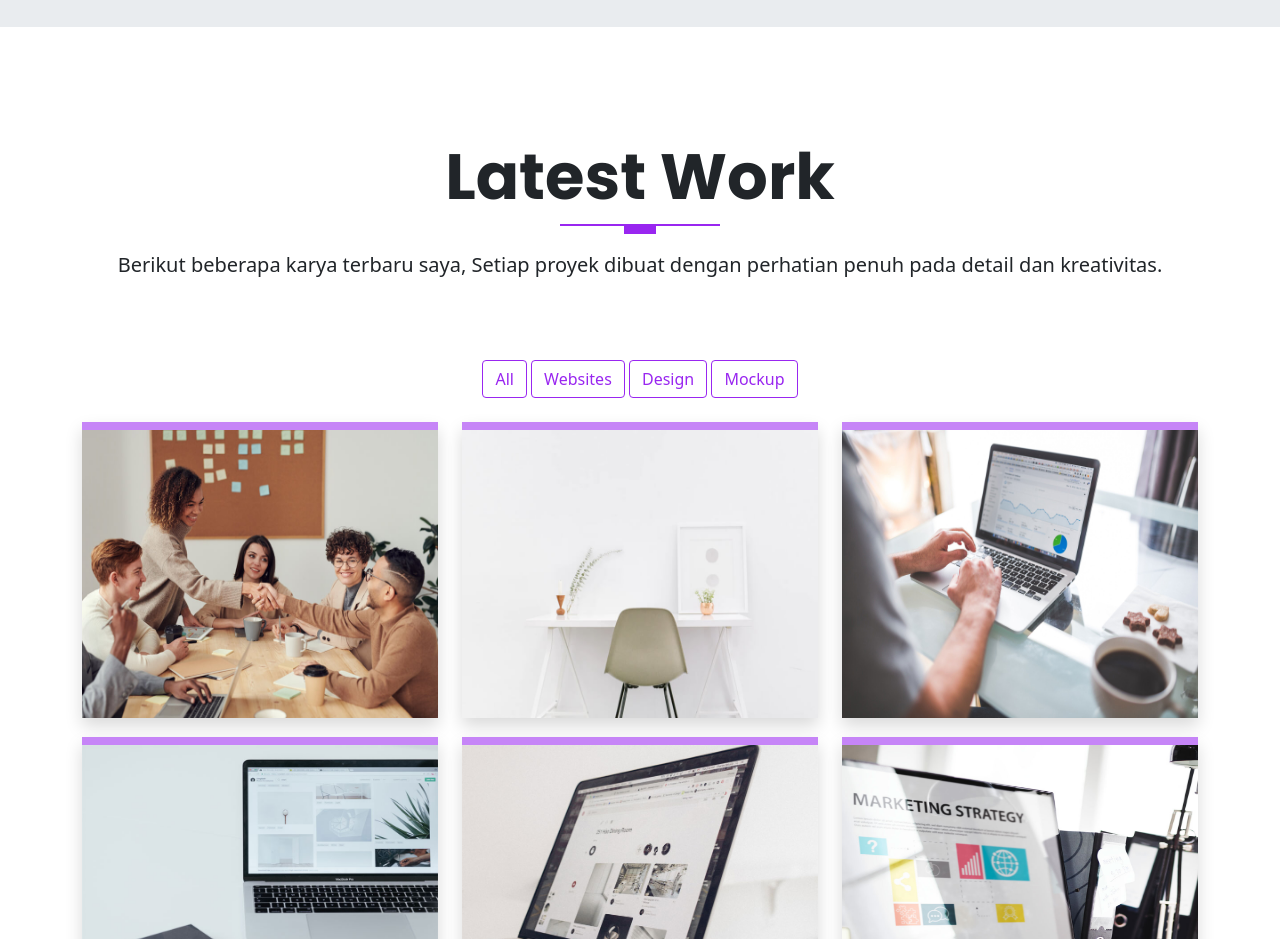
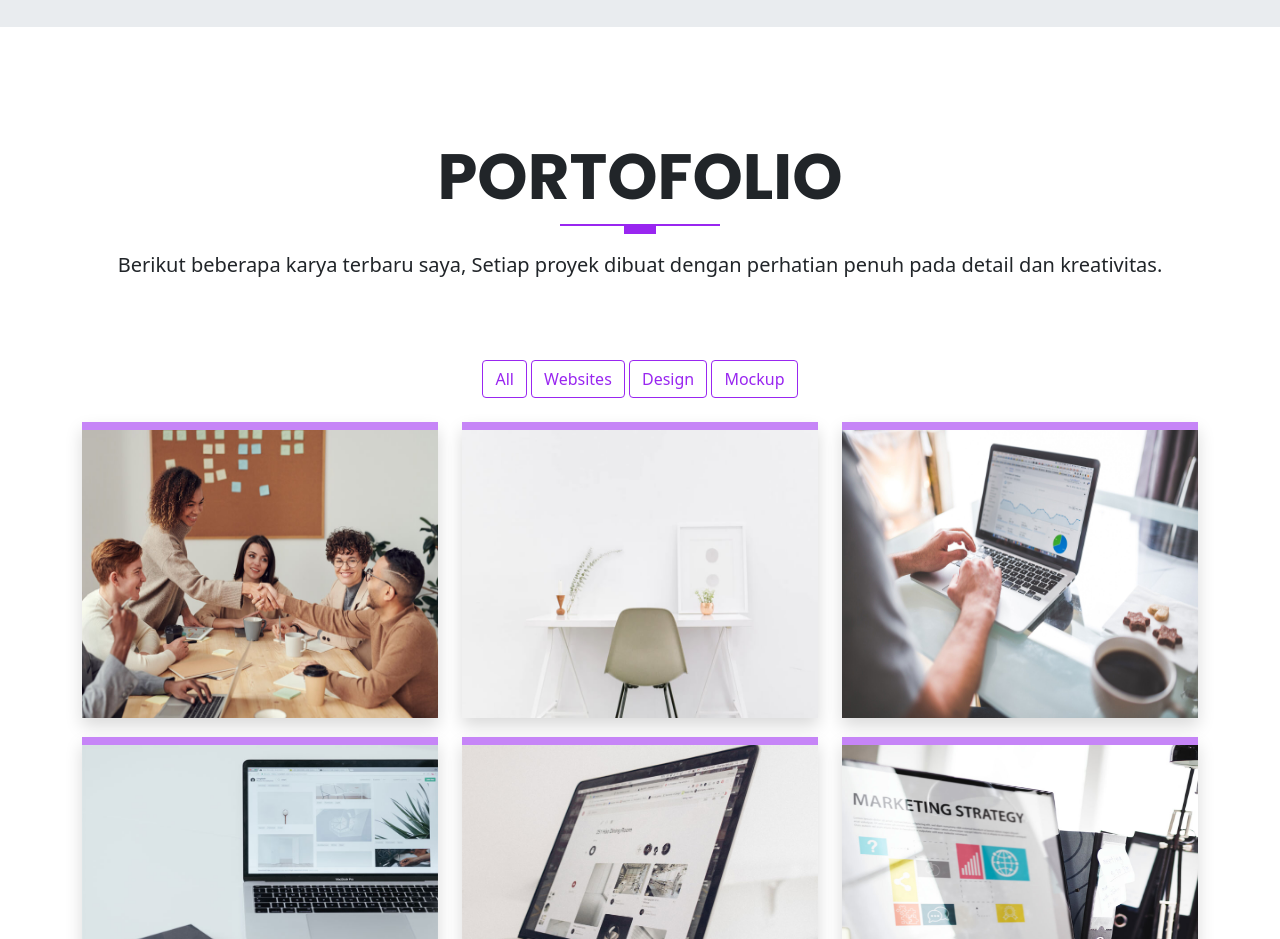
Before and after one commit to AlsiSyahrulloh/Parto-Alsi, a website: page index.html in a window 1280 px wide. Shown: the part 1900-2839 px from the top of the page. Drawn offline with nearby package versions, Linux system fonts and the light colour scheme; files that its build step writes are made by us from their sources.

Commit message:
Change 'Latest work' to 'PORTOFOLIO' in header

```diff
--- a/index.html
+++ b/index.html
@@ -144,7 +144,7 @@
 <section id="portfolio" class="portfolio">
   <div class="container">
     <div class="row text-center mt-5">
-      <h1 class="display-3 fw-bold text-capitalize">Latest work</h1>
+      <h1 class="display-3 fw-bold text-capitalize">PORTOFOLIO</h1>
       <div class="heading-line"></div>
       <p class="lead">
         Berikut beberapa karya terbaru saya, Setiap proyek dibuat dengan perhatian penuh pada detail dan kreativitas.
```
